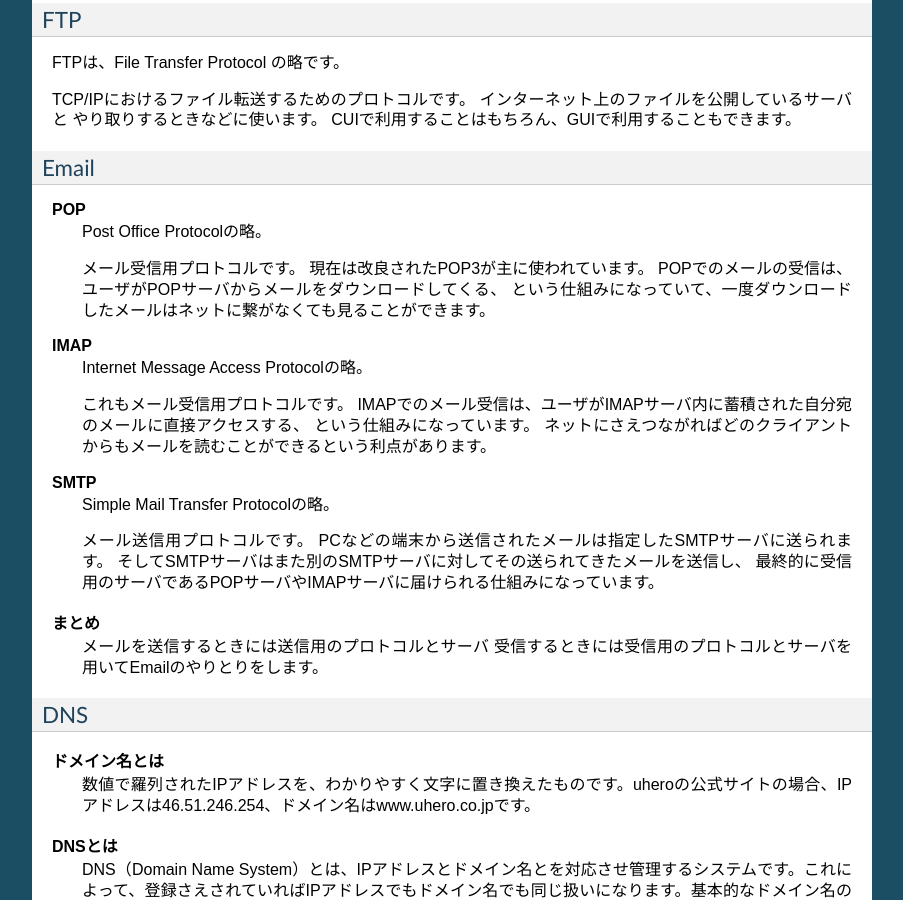
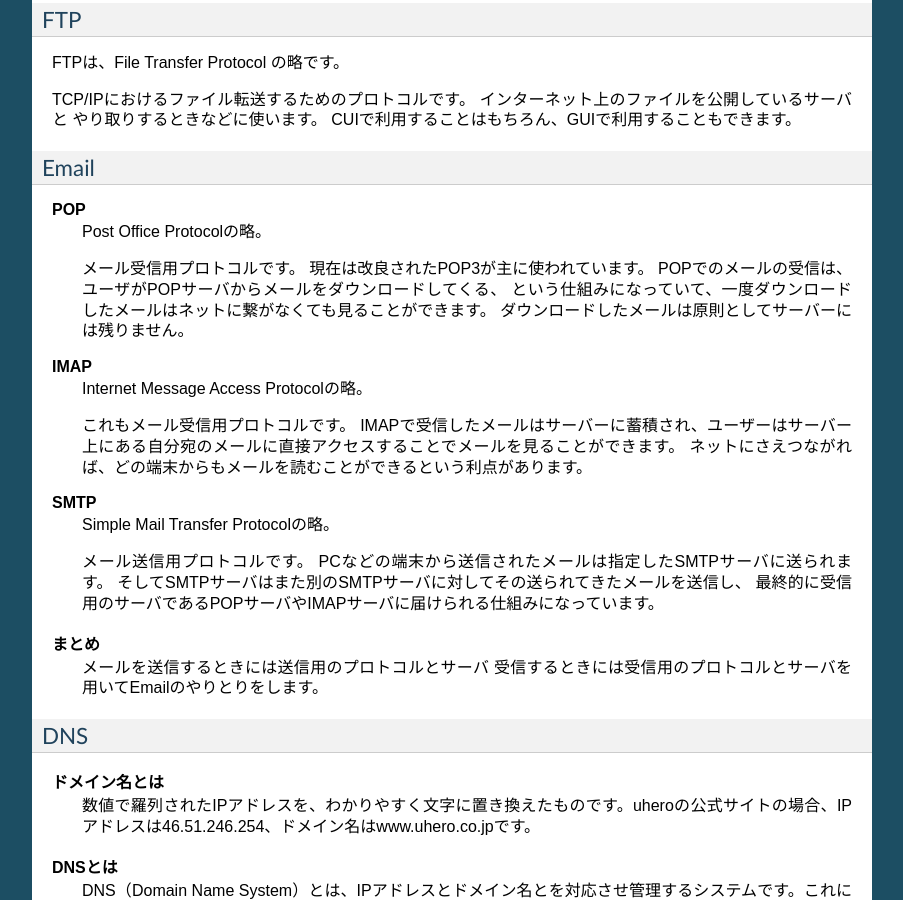
Before and after one commit to uhero-corp/buds, a Sphinx documentation site: the page built from source/3_fundamental_information.txt, in a window 1280 px wide and 900 px high, scrolled down 7375 px. Shown: the whole window, without its empty margins (198-1101 px from the left). Built offline with Sphinx 7.4.7, drawn with Linux system fonts in a browser that asks for light colours.

Commit message:
Issue #3433 email

```diff
--- a/source/3_fundamental_information.txt
+++ b/source/3_fundamental_information.txt
@@ -366,15 +366,16 @@ Email
    現在は改良されたPOP3が主に使われています。
    POPでのメールの受信は、ユーザがPOPサーバからメールをダウンロードしてくる、
    という仕組みになっていて、一度ダウンロードしたメールはネットに繋がなくても見ることができます。
+   ダウンロードしたメールは原則としてサーバーには残りません。
 
 
 **IMAP**
    Internet Message Access Protocolの略。
 
    これもメール受信用プロトコルです。
-   IMAPでのメール受信は、ユーザがIMAPサーバ内に蓄積された自分宛のメールに直接アクセスする、
-   という仕組みになっています。
-   ネットにさえつながればどのクライアントからもメールを読むことができるという利点があります。
+   IMAPで受信したメールはサーバーに蓄積され、ユーザーはサーバー上にある自分宛のメールに直接アクセスすることでメールを見ることができます。
+   ネットにさえつながれば、どの端末からもメールを読むことができるという利点があります。
+
 
 **SMTP**
     Simple Mail Transfer Protocolの略。
```
